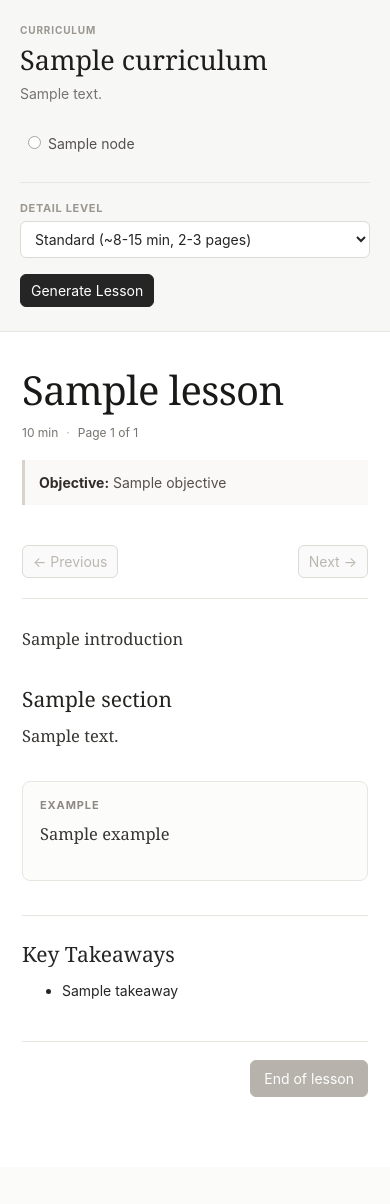
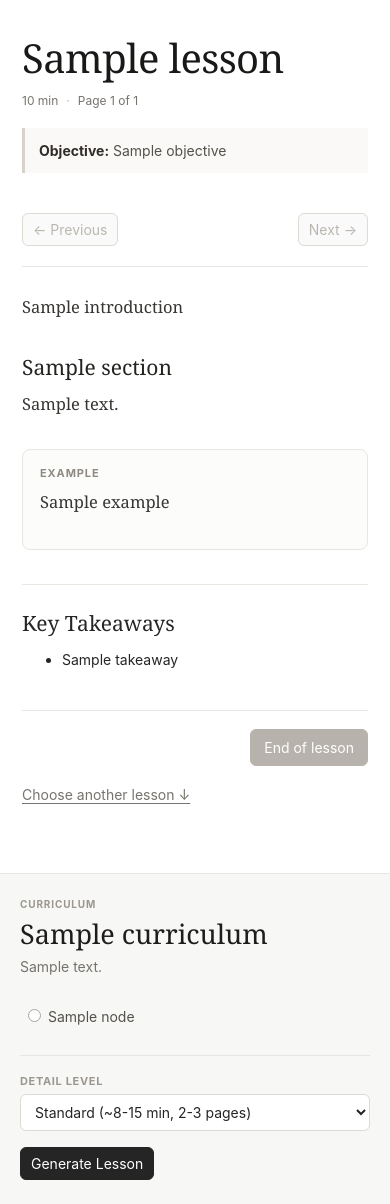
Before and after one commit to equang2011/adaptive-learning-app, a FastAPI app: template app/templates/curriculum.html in a window 390 px wide. Shown: the part 48-1252 px from the top of the page. Before the commit the page ends 1145 px from the top, so only its background shows below. Run offline with FastAPI, Linux system fonts and the light colour scheme; the template is opened without the code that fills it: most values are stand-ins (such as "Sample title", 1, 10 or a date in 2020); parts of the project's set-up code (start-up, migrations or seed data) failed here and were passed over.

Commit message:
fix(ui): show lesson first on mobile and keep page changes in the lesson
- Below 980px, when a lesson is shown, the lesson pane comes before the
  curriculum (main.app.has-lesson + order: -1), with the divider moved.
- The pager no longer scrolls on first render, and on page changes it
  scrolls .lesson-wrap into view (scroll-margin clears the sticky topbar)
  instead of jumping to the window top / curriculum.
- Mobile-only "Choose another lesson" link jumps to #curriculum.

New CSS lives in app/static/lesson-mobile.css; curriculum.html only gets
the listed line edits.

Co-Authored-By: Claude Opus 5.5 <noreply@anthropic.com>

```diff
--- /dev/null
+++ b/app/static/lesson-mobile.css
@@ -0,0 +1,44 @@
+/* Lesson-first layout on mobile, and scroll targets that clear the sticky
+   48px .topbar. Breakpoint matches styles.css (max-width: 980px);
+   sidebar.css uses min-width: 981px, so the two never overlap. */
+
+/* The pager scrolls .lesson-wrap into view on page changes. */
+.lesson-wrap {
+    scroll-margin-top: 64px;
+}
+
+/* Target of the "Choose another lesson" link. The pane has its own top
+   padding, so clearing the topbar height is enough. */
+#curriculum {
+    scroll-margin-top: 48px;
+}
+
+.choose-another-lesson {
+    display: none;
+}
+
+@media (max-width: 980px) {
+    /* With a lesson shown, put it before the curriculum. */
+    .app.has-lesson .lesson-pane {
+        order: -1;
+    }
+
+    /* Keep a divider between the two sections in the new order. */
+    .app.has-lesson .curriculum-pane {
+        border-bottom: 0;
+        border-top: 1px solid var(--line);
+    }
+
+    .choose-another-lesson {
+        display: inline-block;
+        margin-top: 20px;
+        color: var(--muted);
+        text-decoration: underline;
+        text-underline-offset: 3px;
+    }
+
+    .choose-another-lesson:hover,
+    .choose-another-lesson:focus-visible {
+        color: var(--text);
+    }
+}
--- a/app/templates/curriculum.html
+++ b/app/templates/curriculum.html
@@ -24,6 +24,7 @@
     <title>{{ curriculum.title }}</title>
     <link rel="stylesheet" href="/static/styles.css">
     <link rel="stylesheet" href="/static/sidebar.css">
+    <link rel="stylesheet" href="/static/lesson-mobile.css">
     <script src="/static/sidebar.js" defer></script>
 </head>
 
@@ -38,8 +39,8 @@
         </div>
     </header>
 
-    <main class="app">
-        <aside class="curriculum-pane">
+    <main class="app{% if lesson %} has-lesson{% endif %}">
+        <aside class="curriculum-pane" id="curriculum">
             <div class="curriculum-inner">
                 <div class="pane-kicker">Curriculum</div>
                 <button type="button" class="sidebar-toggle" aria-expanded="true" aria-label="Hide curriculum panel">Hide</button>
@@ -126,6 +127,7 @@
                 <div class="bottom-pager">
                     <button type="button" class="next-button" id="bottom-next">Next page →</button>
                 </div>
+                <a class="choose-another-lesson" href="#curriculum">Choose another lesson ↓</a>
 
                 <script>
                     (function () {
@@ -137,6 +139,7 @@
                         const bottomNextBtn = document.getElementById("bottom-next");
                         const indicator = document.getElementById("page-indicator");
                         let current = 0;
+                        let firstRender = true;
 
                         function render() {
                             pages.forEach((page, index) => {
@@ -152,7 +155,12 @@
                                 ? "End of lesson"
                                 : `Continue to page ${current + 2} →`;
                             indicator.textContent = `Page ${current + 1} of ${pages.length}`;
-                            window.scrollTo(0, 0);
+                            if (firstRender) {
+                                firstRender = false;
+                            } else {
+                                document.querySelector(".lesson-wrap").scrollIntoView({ block: "start" });
+                                window.scrollTo(0, window.scrollY);
+                            }
                         }
 
                         function goNext() {
```
